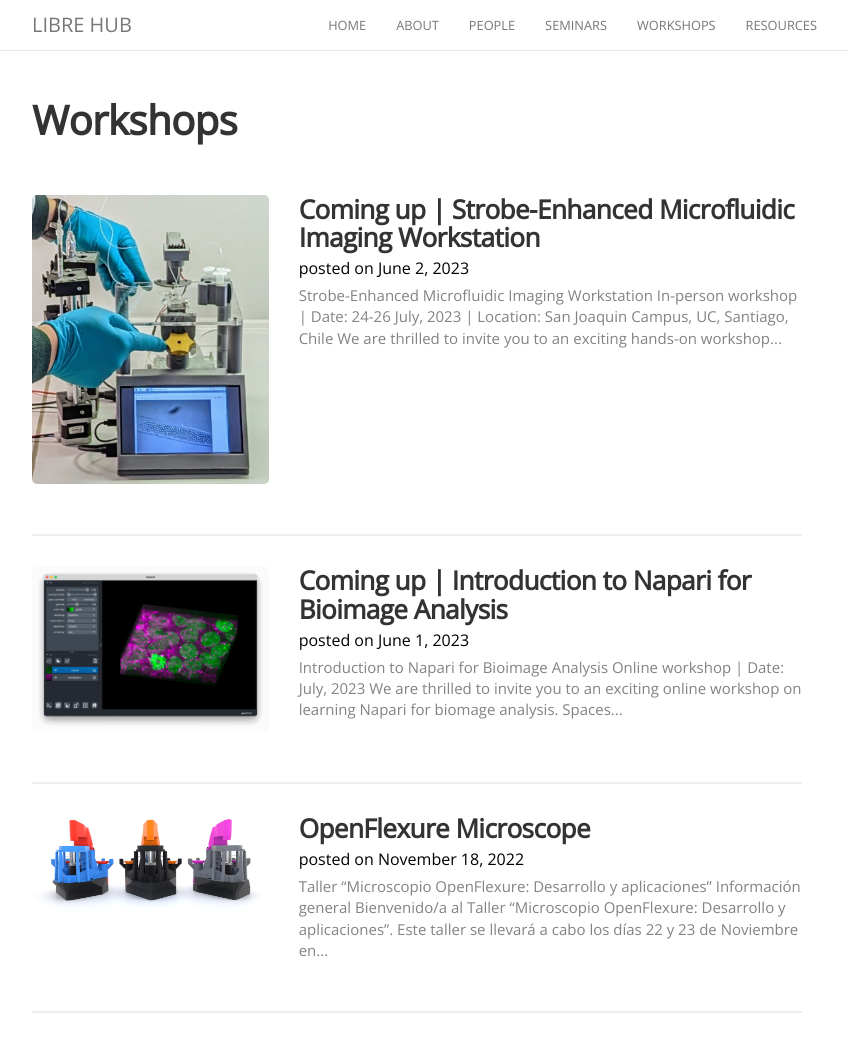
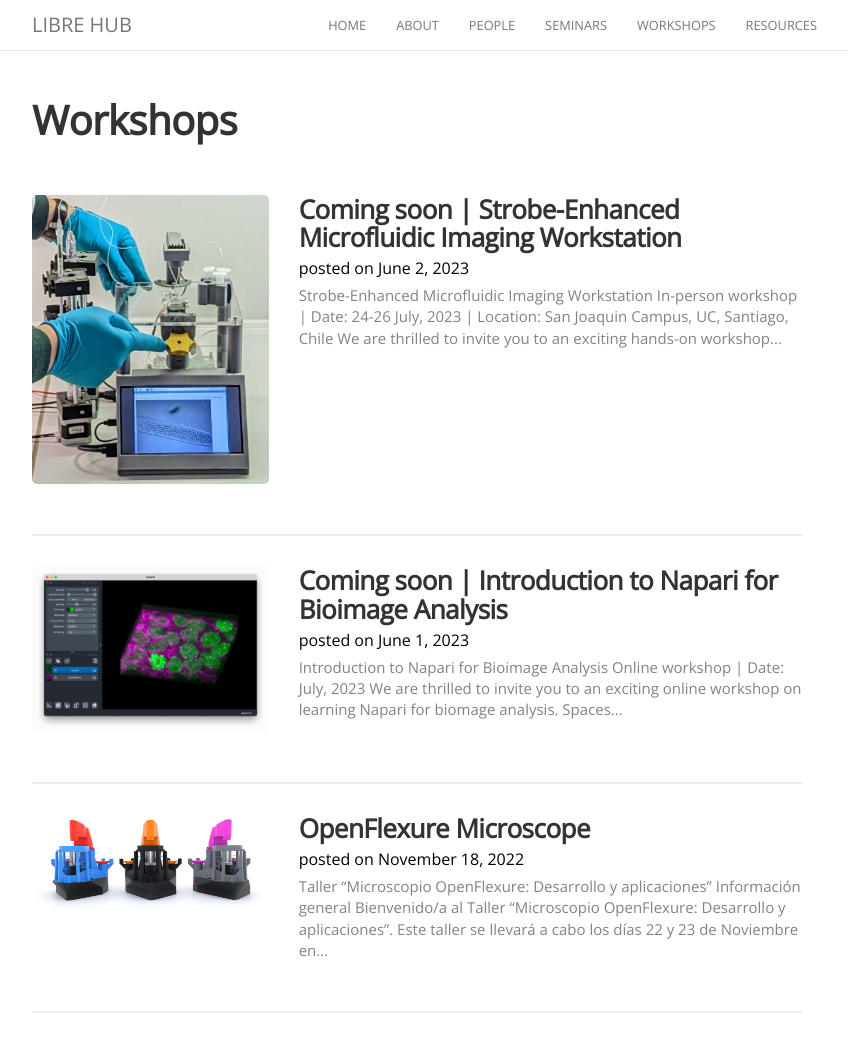
Before and after one commit to LIBREhub/LIBREhub.github.io, a Jekyll site: the page built from workshops.md, in a window 1280 px wide and 1043 px high. Shown: the whole window, without its empty margins (223-1071 px from the left). Built offline with Jekyll 4.4.1, drawn with Linux system fonts in a browser that asks for light colours; nearby versions of some CDN libraries; some of the changed lines change nothing that is shown.

Commit message:
Update website

```diff
--- a/_layouts/default.html
+++ b/_layouts/default.html
@@ -113,8 +113,7 @@ s.setAttribute('data-timestamp', +new Date());
 		      psico = L.marker([-33.49675, -70.61027]).addTo(map).bindPopup('Edif. Psicología, Aulas AP403 y AP502'),
 	    	  ediY = L.marker([-33.49912, -70.61217]).addTo(map).bindPopup('Edif. Centro de Excelencia Docente'),
 		      casino = L.marker([-33.49977, -70.60950]).addTo(map).bindPopup('Casino Pérgola'),
-		      lab = L.marker([-33.49982, -70.61382]).addTo(map).bindPopup('Laboratorio Docente de Ingeniería Eléctrica')
-		;
+		      lab = L.marker([-33.49982, -70.61382]).addTo(map).bindPopup('Laboratorio Docente de Ingeniería Eléctrica');
 
 		function onMapClick(e) {
 			   popup
@@ -125,24 +124,6 @@ s.setAttribute('data-timestamp', +new Date());
 
 		map.on('click', onMapClick);
 
-    // Map for Strobe Illumination Workshop
-	    	const map1 = L.map('map1', {center: [-33.4985, -70.6104], zoom: 16});
-
-		const tiles = L.tileLayer('https://tile.openstreetmap.org/{z}/{x}/{y}.png', {
-			maxZoom: 19,
-			attribution: '&copy; <a href="http://www.openstreetmap.org/copyright">OpenStreetMap</a>'}).addTo(map1);
-
-	    	const stem = L.marker([-33.50014, -70.61191]).addTo(map1).bindPopup('Edif. Ciencia y Tecnología');
-
-		function onMapClick(e) {
-			popup
-				.setLatLng(e.latlng)
-				.setContent(`You clicked the map at ${e.latlng.toString()}`)
-				.openOn(map1);
-		}
-
-		map1.on('click', onMapClick);
-
     </script>
 
 </body>
--- a/_posts/2023-06-01-napari-ws.md
+++ b/_posts/2023-06-01-napari-ws.md
@@ -1,5 +1,5 @@
 ---
-title: Coming up | Introduction to Napari for Bioimage Analysis
+title: Coming soon | Introduction to Napari for Bioimage Analysis
 description: LIBRE hub workshop
 categories: newworkshop
 header-img: images/others/napari.png
--- a/_posts/2023-06-02-strobeillum-ws.md
+++ b/_posts/2023-06-02-strobeillum-ws.md
@@ -1,5 +1,5 @@
 ---
-title: Coming up | Strobe-Enhanced Microfluidic Imaging Workstation
+title: Coming soon | Strobe-Enhanced Microfluidic Imaging Workstation
 description: LIBRE hub workshop
 categories: newworkshop
 header-img: images/others/strobeillum.png
```
Lines whose indentation alone changed are shown as unchanged.
